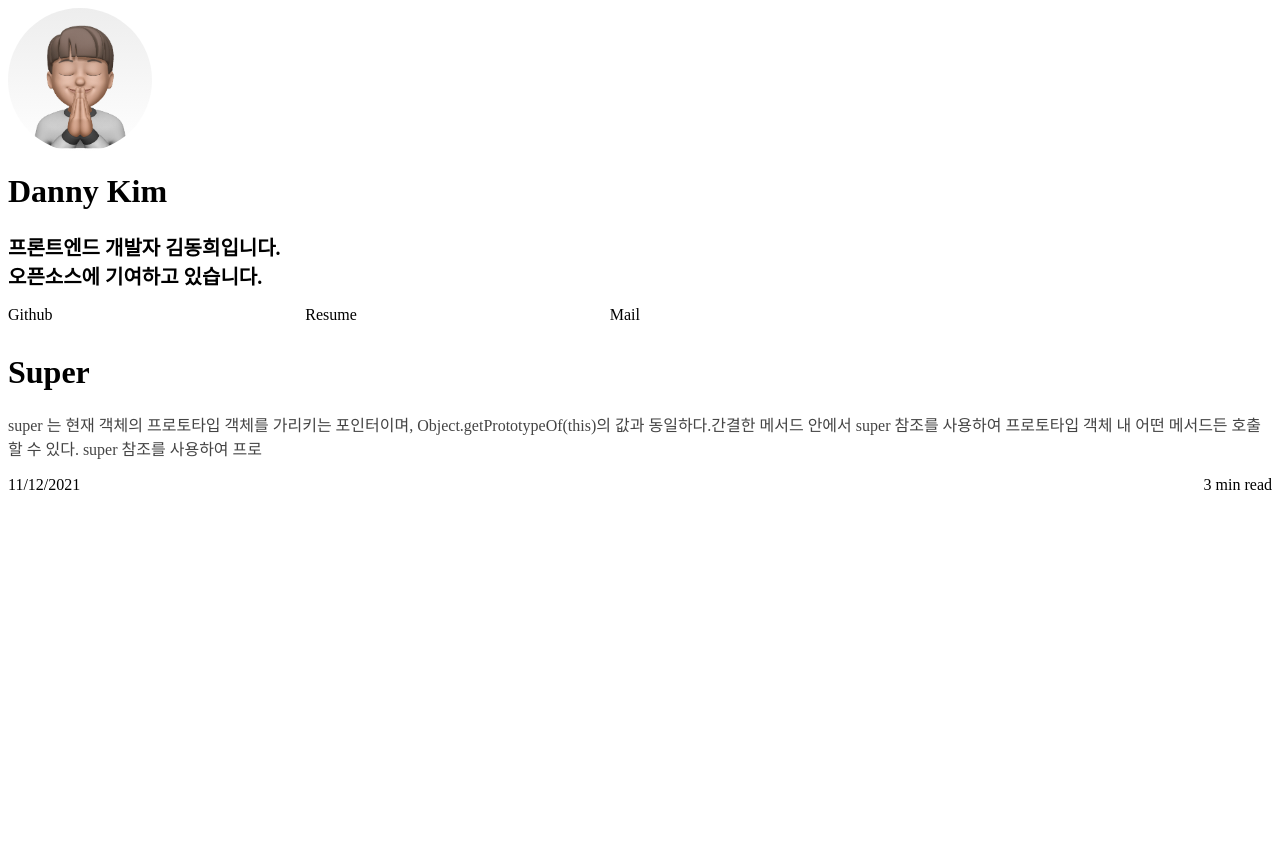
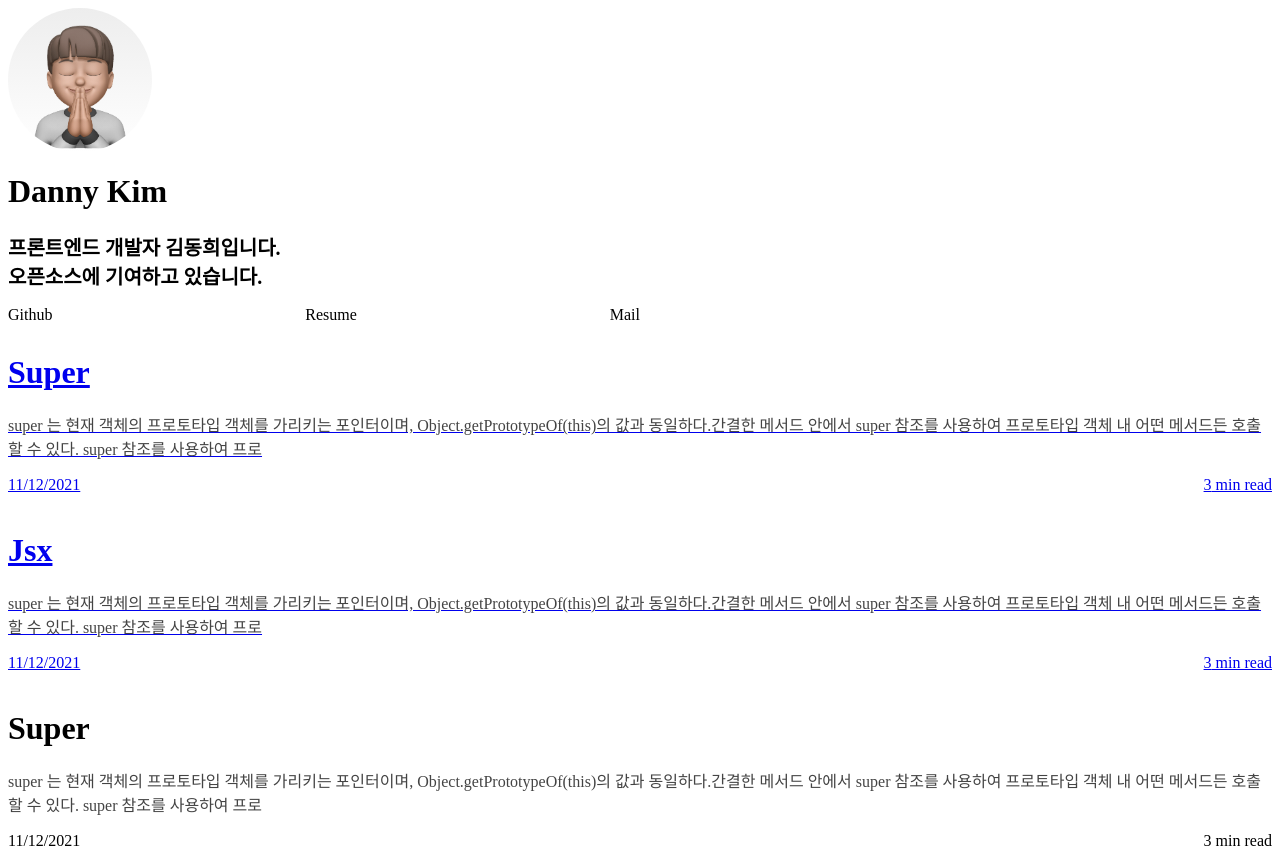
Before and after one commit to bigsaigon333/blog-try-1, a React app: page /super in a window 1280 px wide. Before the commit the page ends 800 px from the top, so only its background shows below. Built offline with nearby package versions, Linux system fonts and the light colour scheme.

Commit message:
feat: brower router를 적용한다

```diff
--- a/package.json
+++ b/package.json
@@ -68,6 +68,7 @@
   },
   "dependencies": {
     "react": "^17.0.2",
-    "react-dom": "^17.0.2"
+    "react-dom": "^17.0.2",
+    "react-router-dom": "^6.2.1"
   }
 }
--- a/src/App.tsx
+++ b/src/App.tsx
@@ -1,3 +1,4 @@
+import { Link, Routes, Route } from "react-router-dom";
 import Header from "./components/Header/Header";
 import Post from "./components/Post/Post";
 
@@ -13,7 +14,16 @@ const App = () => {
   return (
     <div>
       <Header />
-      <Post {...post} />
+      <Link to="/super">
+        <Post {...post} />
+      </Link>
+      <Link to="/jsx">
+        <Post {...post} title="jsx" />
+      </Link>
+      <Routes>
+        <Route path={"super"} element={<Post {...post} />} />
+        <Route path={"jsx"} element={<Post {...post} title="jsx" />} />
+      </Routes>
     </div>
   );
 };
--- a/src/index.tsx
+++ b/src/index.tsx
@@ -1,5 +1,11 @@
+import { BrowserRouter } from "react-router-dom";
 import ReactDom from "react-dom";
 import App from "./App";
 import "./styles/remedy.css";
 
-ReactDom.render(<App />, document.getElementById("root"));
+ReactDom.render(
+  <BrowserRouter>
+    <App />
+  </BrowserRouter>,
+  document.getElementById("root")
+);
```
Also changed, not shown: 1 other file (tests, documents, lock files or other folders).
